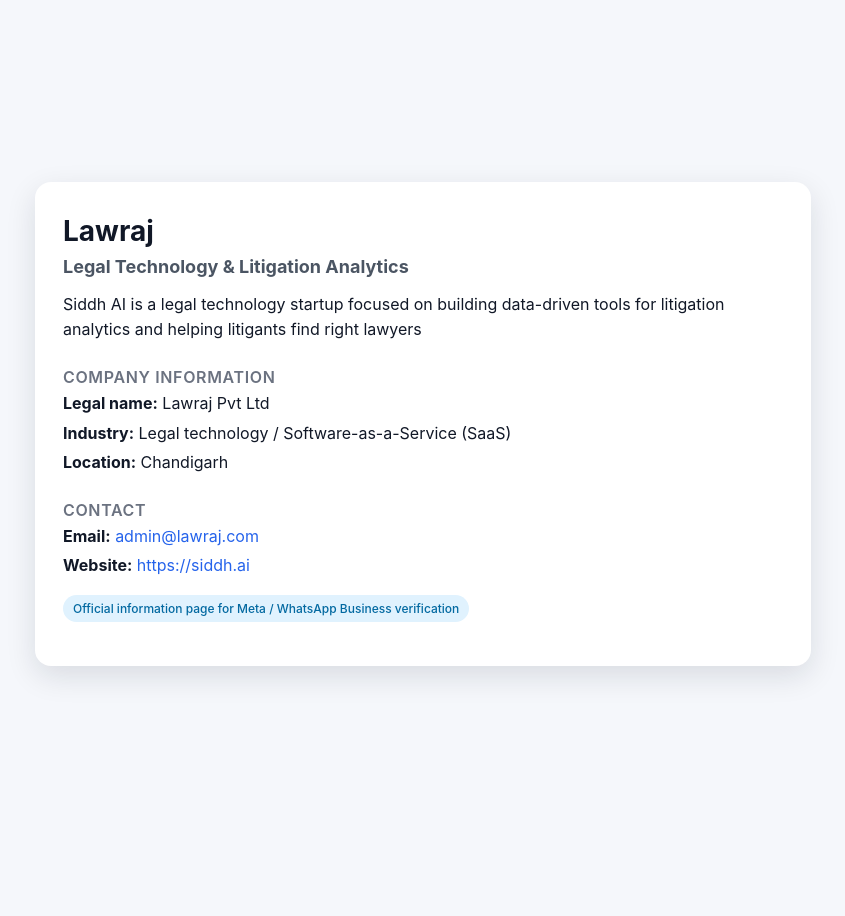
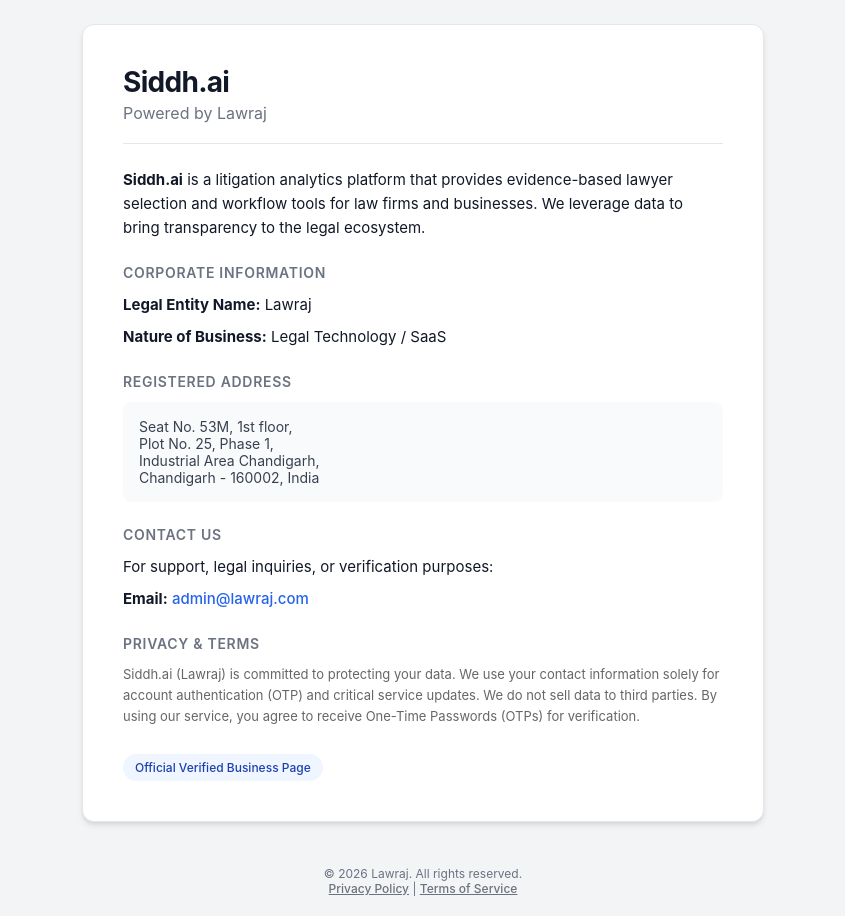
Before and after one commit to parmarss/siddhai, a plain HTML site: page index.html in a window 1280 px wide. Shown: the whole page, without its empty margins (217-1062 px from the left). Before the commit the page ends 848 px from the top, so only its background shows below. Drawn offline with Linux system fonts and the light colour scheme.

Commit message:
Update index.html

```diff
--- a/index.html
+++ b/index.html
@@ -2,98 +2,189 @@
 <html lang="en">
 <head>
   <meta charset="UTF-8">
-  <title>Lawraj - Official Website</title>
+  <title>Siddh.ai by Lawraj | Litigation Analytics Platform</title>
   <meta name="viewport" content="width=device-width, initial-scale=1.0">
-  <meta name="description" content="Siddh AI is a legal technology startup building litigation analytics and helping litigants find right lawyers">
+  <meta name="description" content="Siddh.ai is an evidence-based lawyer selection and litigation analytics platform developed by Lawraj.">
   <style>
+    :root {
+      --primary: #2563eb;
+      --text-main: #111827;
+      --text-muted: #6b7280;
+      --bg: #f3f4f6;
+      --card-bg: #ffffff;
+    }
+
     body {
-      font-family: -apple-system, BlinkMacSystemFont, "Segoe UI", Roboto, sans-serif;
+      font-family: -apple-system, BlinkMacSystemFont, "Segoe UI", Roboto, Helvetica, Arial, sans-serif;
       margin: 0;
       padding: 0;
-      background: #f5f7fb;
-      color: #111827;
+      background: var(--bg);
+      color: var(--text-main);
+      display: flex;
+      flex-direction: column;
+      min-height: 100vh;
     }
+
     .wrapper {
-      min-height: 100vh;
+      flex: 1;
       display: flex;
       align-items: center;
       justify-content: center;
       padding: 24px;
     }
+
     .card {
-      max-width: 720px;
+      max-width: 600px;
       width: 100%;
-      background: #ffffff;
-      border-radius: 16px;
-      box-shadow: 0 10px 30px rgba(15, 23, 42, 0.12);
-      padding: 32px 28px;
+      background: var(--card-bg);
+      border-radius: 12px;
+      box-shadow: 0 4px 6px -1px rgba(0, 0, 0, 0.1), 0 2px 4px -1px rgba(0, 0, 0, 0.06);
+      padding: 40px;
+      border: 1px solid #e5e7eb;
     }
+
+    /* Header Section */
+    .header {
+      border-bottom: 1px solid #e5e7eb;
+      padding-bottom: 20px;
+      margin-bottom: 24px;
+    }
+
     h1 {
-      margin-top: 0;
+      margin: 0;
       font-size: 28px;
-      margin-bottom: 8px;
+      font-weight: 700;
+      letter-spacing: -0.025em;
     }
+
+    .brand-subtitle {
+      color: var(--text-muted);
+      font-size: 16px;
+      margin-top: 4px;
+    }
+
+    /* Content Section */
     h2 {
-      font-size: 18px;
-      margin-top: 0;
-      color: #4b5563;
+      font-size: 14px;
+      text-transform: uppercase;
+      letter-spacing: 0.05em;
+      color: var(--text-muted);
+      font-weight: 600;
+      margin-top: 24px;
+      margin-bottom: 12px;
     }
+
     p {
       line-height: 1.6;
-      margin: 12px 0;
+      margin: 8px 0;
+      font-size: 15px;
     }
-    .section-title {
-      margin-top: 24px;
-      font-weight: 600;
-      font-size: 16px;
-      text-transform: uppercase;
-      letter-spacing: 0.04em;
-      color: #6b7280;
+
+    .address-block {
+      background: #f9fafb;
+      padding: 16px;
+      border-radius: 8px;
+      font-size: 14px;
+      color: #374151;
+      margin-top: 8px;
     }
-    .info-row {
-      margin: 4px 0;
+
+    a {
+      color: var(--primary);
+      text-decoration: none;
+      font-weight: 500;
     }
-    a {
-      color: #2563eb;
-      text-decoration: none;
-    }
+
     a:hover {
       text-decoration: underline;
     }
+
+    /* Footer / Legal */
+    .footer {
+      text-align: center;
+      padding: 20px;
+      font-size: 12px;
+      color: var(--text-muted);
+    }
+
+    .footer a {
+      color: var(--text-muted);
+      text-decoration: underline;
+    }
+
+    /* Verification Badge */
     .badge {
-      display: inline-block;
-      margin-top: 12px;
-      padding: 4px 10px;
-      border-radius: 999px;
-      background: #e0f2fe;
-      color: #0369a1;
+      display: inline-flex;
+      align-items: center;
+      margin-top: 20px;
+      padding: 6px 12px;
+      border-radius: 9999px;
+      background: #eff6ff;
+      color: #1e40af;
       font-size: 12px;
       font-weight: 500;
     }
+
+    .contact-btn {
+        display: inline-block;
+        background-color: var(--primary);
+        color: white;
+        padding: 8px 16px;
+        border-radius: 6px;
+        margin-top: 10px;
+        font-size: 14px;
+    }
+    .contact-btn:hover {
+        background-color: #1d4ed8;
+        text-decoration: none;
+    }
+
   </style>
 </head>
 <body>
+
   <div class="wrapper">
     <div class="card">
-      <h1>Lawraj</h1>
-      <h2>Legal Technology &amp; Litigation Analytics</h2>
+      <div class="header">
+        <h1>Siddh.ai</h1>
+        <div class="brand-subtitle">Powered by Lawraj</div>
+      </div>
 
       <p>
-        Siddh AI is a legal technology startup focused on building data-driven tools for
-        litigation analytics and helping litigants find right lawyers
+        <strong>Siddh.ai</strong> is a litigation analytics platform that provides evidence-based lawyer selection and workflow tools for law firms and businesses. We leverage data to bring transparency to the legal ecosystem.
       </p>
 
-      <div class="section-title">Company information</div>
-      <p class="info-row"><strong>Legal name:</strong> Lawraj Pvt Ltd</p>
-      <p class="info-row"><strong>Industry:</strong> Legal technology / Software-as-a-Service (SaaS)</p>
-      <p class="info-row"><strong>Location:</strong> Chandigarh</p>
+      <h2>Corporate Information</h2>
+      <p><strong>Legal Entity Name:</strong> Lawraj</p>
+      <p><strong>Nature of Business:</strong> Legal Technology / SaaS</p>
 
-      <div class="section-title">Contact</div>
-      <p class="info-row"><strong>Email:</strong> <a href="mailto:admin@lawraj.com">admin@lawraj.com</a></p>
-      <p class="info-row"><strong>Website:</strong> <a href="https://siddh.ai" target="_blank" rel="noopener">https://siddh.ai</a></p>
+      <h2>Registered Address</h2>
+      <div class="address-block">
+        Seat No. 53M, 1st floor,<br>
+        Plot No. 25, Phase 1,<br>
+        Industrial Area Chandigarh,<br>
+        Chandigarh - 160002, India
+      </div>
 
-      <p class="badge">Official information page for Meta / WhatsApp Business verification</p>
+      <h2>Contact Us</h2>
+      <p>For support, legal inquiries, or verification purposes:</p>
+      <p><strong>Email:</strong> <a href="mailto:admin@lawraj.com">admin@lawraj.com</a></p>
+
+      <h2 id="privacy">Privacy & Terms</h2>
+      <p style="font-size: 13px; color: #666;">
+        Siddh.ai (Lawraj) is committed to protecting your data. We use your contact information solely for account authentication (OTP) and critical service updates. We do not sell data to third parties. By using our service, you agree to receive One-Time Passwords (OTPs) for verification.
+      </p>
+
+      <div class="badge">
+        Official Verified Business Page
+      </div>
     </div>
   </div>
+
+  <footer class="footer">
+    &copy; 2026 Lawraj. All rights reserved.<br>
+    <a href="#privacy">Privacy Policy</a> | <a href="#privacy">Terms of Service</a>
+  </footer>
+
 </body>
 </html>
```
